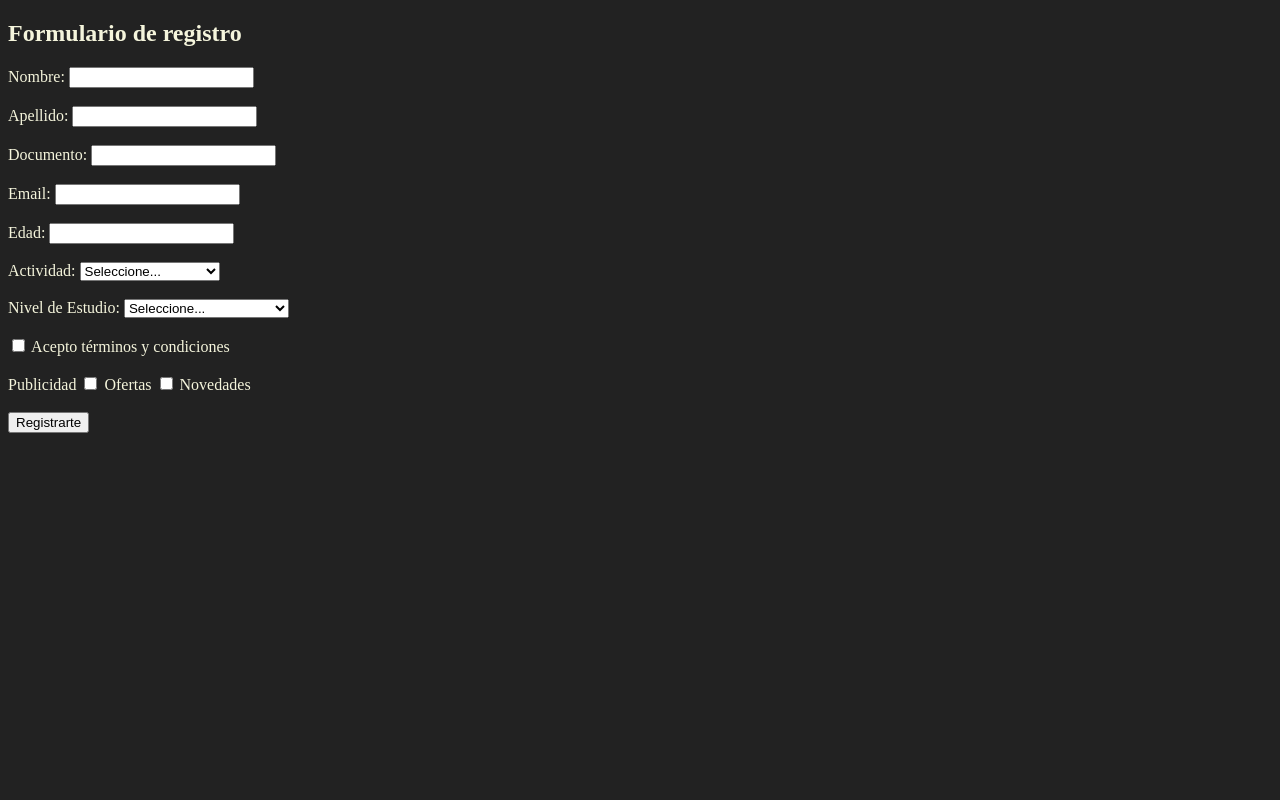
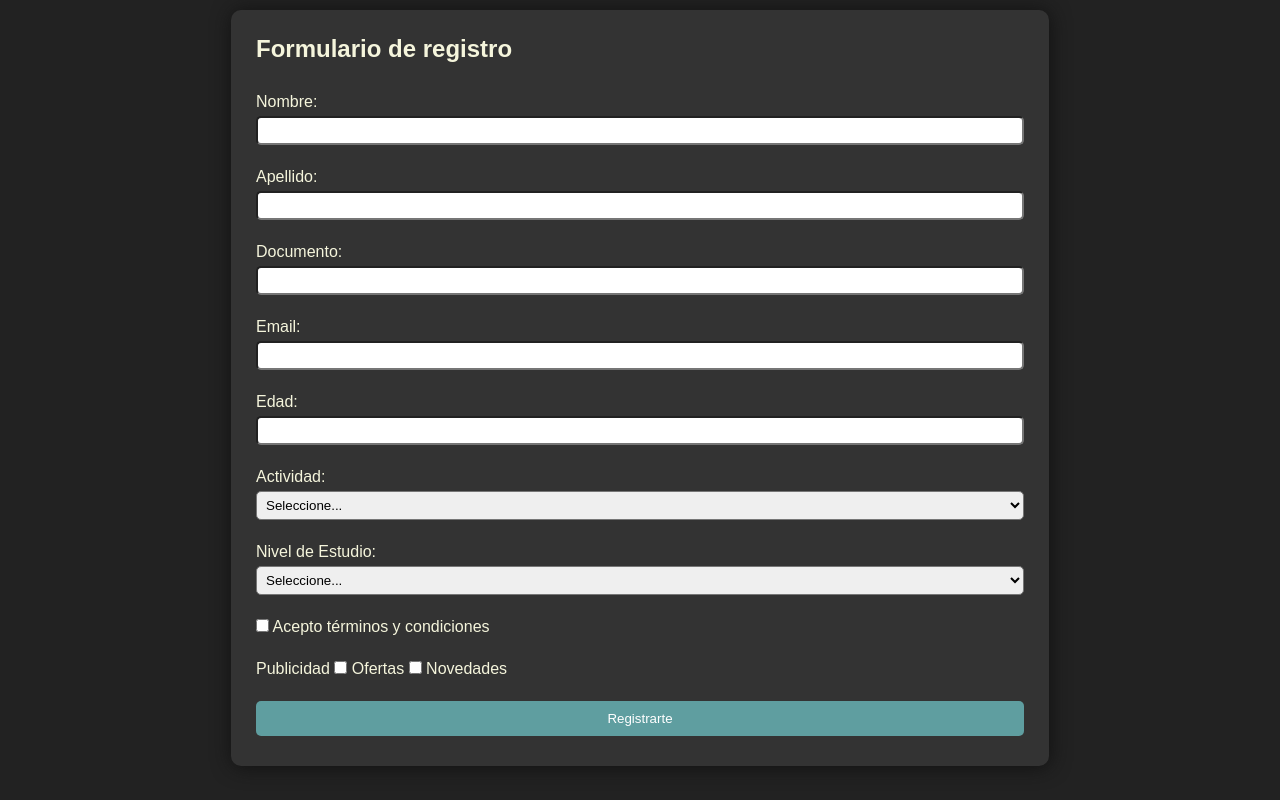
Before and after one commit to liuzzi-dev/validacion-formulario-dom-javascript-digitalhouse, a plain HTML site: page index.html in a window 1280 px wide. Drawn offline with Linux system fonts and the light colour scheme.

Commit message:
Added CSS styles

```diff
--- a/style.css
+++ b/style.css
@@ -1,6 +1,65 @@
 
+* {
+    margin: 0;
+    padding: 0;
+}
 
 body {
+    font-family: Arial, Helvetica, sans-serif;
     background-color: #222;
     color: beige;
+    display: flex;
+    justify-content: center;
+    box-sizing: border-box;
+    width: 100vw;
 }
+
+#registroForm {
+    background-color: #333;
+    padding: 25px;
+    border-radius: 10px;
+    margin: 10px;
+    box-shadow: 1px 1px 20px #111;
+    width: 60vw;
+}
+
+h2 {
+    margin-bottom: 30px;
+}
+
+label {
+    display: block;
+    margin-bottom: 5px;
+}
+
+label.inline {
+    display: inline-block;
+}
+
+input, select {
+    padding: 5px;
+    margin-bottom: 5px;
+    box-sizing: border-box;
+    border-radius: 5px;
+}
+
+input[type="text"],
+input[type="email"],
+input[type="number"],
+select {
+    width: 100%;
+}
+
+input[type="submit"] {
+    background-color: cadetblue;
+    color: white;
+    border: none ;
+    border-radius: 10 px;
+    padding: 10px;
+    width: 100%;
+}
+
+ .error {
+    color: red;
+    font-size: 10px;
+ }
```
